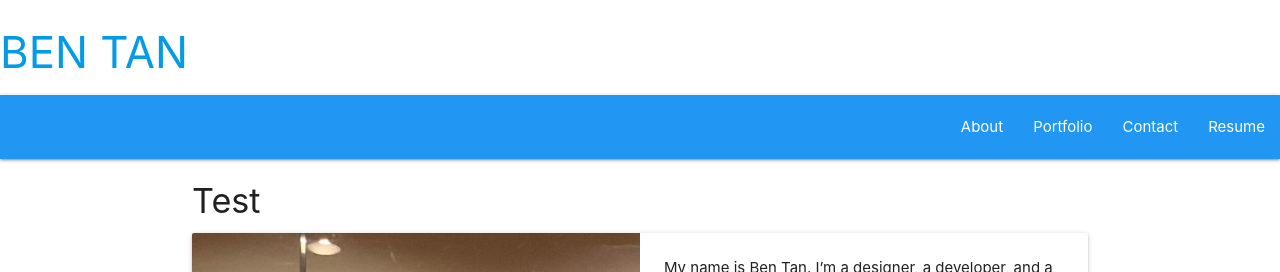
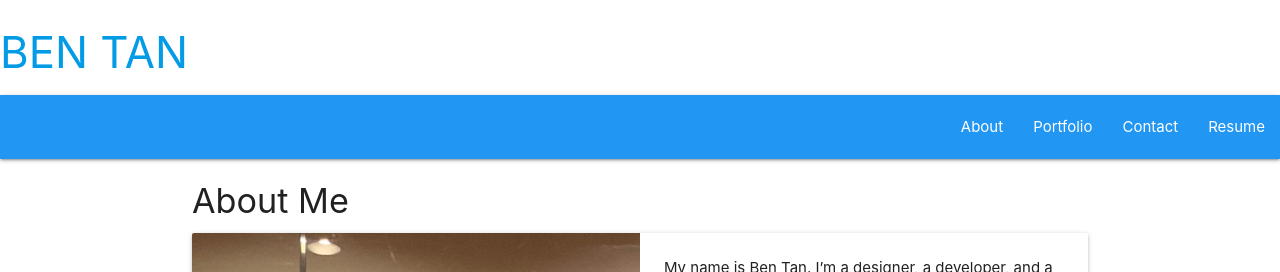
Before and after one commit to bctan87/tanb_react_portfolio, a React (Create React App) app: page / in a window 1280 px wide. Shown: the top 272 px of the page. Built offline with nearby package versions, Linux system fonts and the light colour scheme; the HTML template or start-up script is replaced by a standard one.

Commit message:
modified about.js

```diff
--- a/src/components/About.js
+++ b/src/components/About.js
@@ -2,7 +2,7 @@ import React from "react";
 
 const About = () => (
   <div className="container">
-    <h4>Test</h4>
+    <h4>About Me</h4>
     <div className="col s12 m3">
         <div className="card horizontal">
             <div className="card-image">
```
